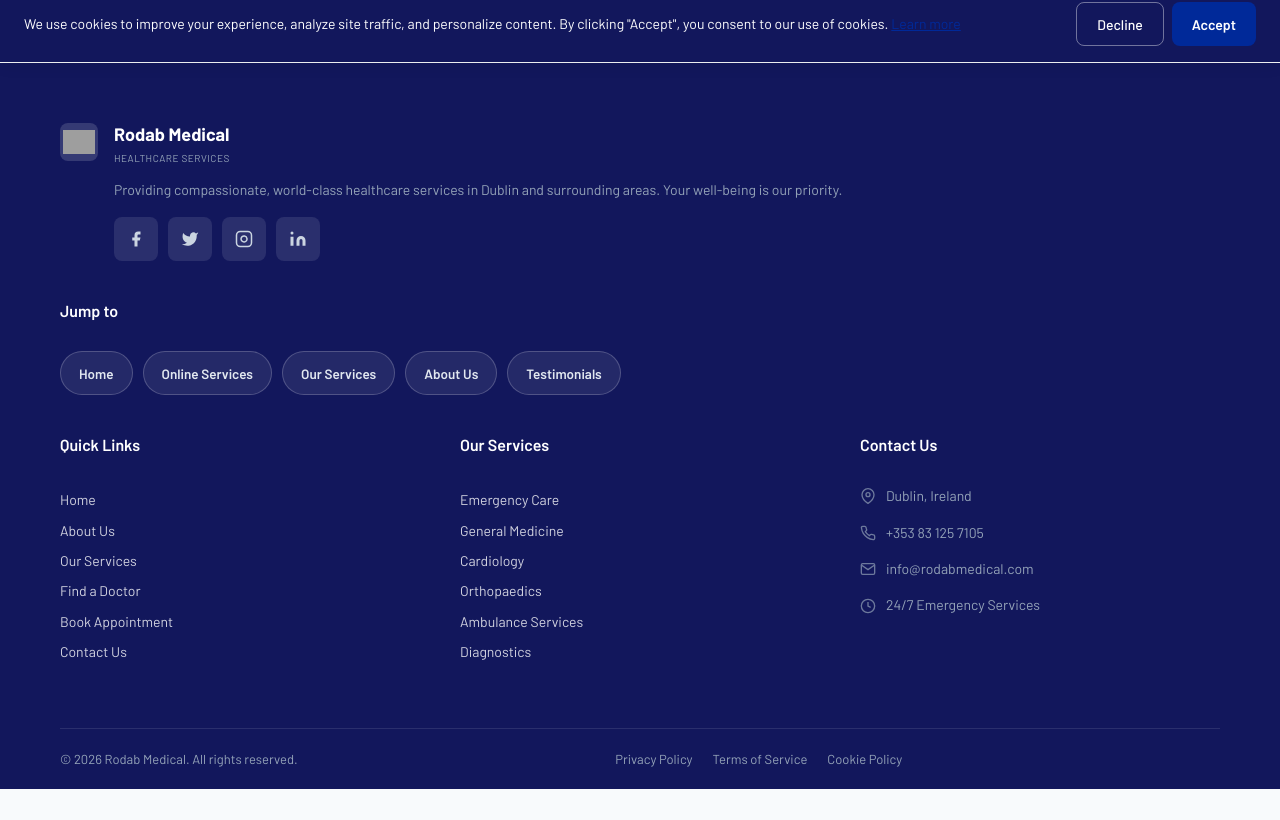
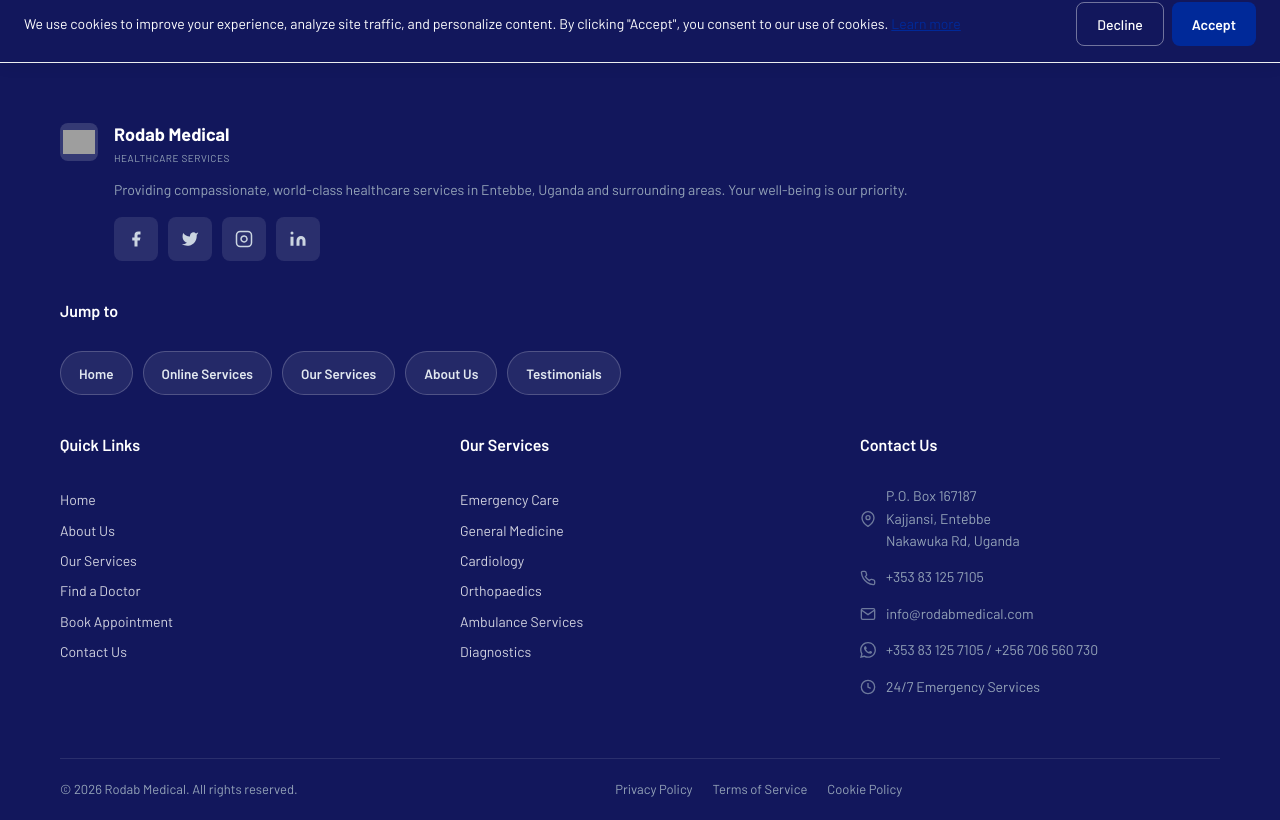
Before and after one commit to tatney/Rodab-Medical, a React (Vite) app in the folder client/: page /sos in a window 1280 px wide. Shown: the part 738-1558 px from the top of the page. Before the commit the page ends 1527 px from the top, so only its background shows below. Built offline with nearby package versions, Linux system fonts and the light colour scheme; grey boxes are pictures that could not be loaded.

Commit message:
Update contact info to Uganda address and WhatsApp numbers

```diff
--- a/client/src/components/Footer.jsx
+++ b/client/src/components/Footer.jsx
@@ -141,7 +141,7 @@
                   <path d="M21 10c0 7-9 13-9 13s-9-6-9-13a9 9 0 0118 0z" />
                   <circle cx="12" cy="10" r="3" />
                 </svg>
-                <span>{t('footer.location')}</span>
+                <span style={{ whiteSpace: 'pre-line' }}>{t('footer.address')}</span>
               </div>
               <div style={styles.contactItem}>
                 <svg width="16" height="16" viewBox="0 0 24 24" fill="none" stroke="currentColor" strokeWidth="2" style={styles.contactIcon} aria-hidden="true">
@@ -155,6 +155,12 @@
                   <polyline points="22,6 12,13 2,6" />
                 </svg>
                 <a href="mailto:info@rodabmedical.com" style={styles.contactLink}>{t('footer.emailAddress')}</a>
+              </div>
+              <div style={styles.contactItem}>
+                <svg width="16" height="16" viewBox="0 0 24 24" fill="currentColor" style={styles.contactIcon} aria-hidden="true">
+                  <path d="M17.472 14.382c-.297-.149-1.758-.867-2.03-.967-.273-.099-.471-.148-.67.15-.197.297-.767.966-.94 1.164-.173.199-.347.223-.644.075-.297-.15-1.255-.463-2.39-1.475-.883-.788-1.48-1.761-1.653-2.059-.173-.297-.018-.458.13-.606.134-.133.298-.347.446-.52.149-.174.198-.298.298-.497.099-.198.05-.371-.025-.52-.075-.149-.669-1.612-.916-2.207-.242-.579-.487-.5-.669-.51-.173-.008-.371-.01-.57-.01-.198 0-.52.074-.792.372-.272.297-1.04 1.016-1.04 2.479 0 1.462 1.065 2.875 1.213 3.074.149.198 2.096 3.2 5.077 4.487.709.306 1.262.489 1.694.625.712.227 1.36.195 1.871.118.571-.085 1.758-.719 2.006-1.413.248-.694.248-1.289.173-1.413-.074-.124-.272-.198-.57-.347m-5.421 7.403h-.004a9.87 9.87 0 01-5.031-1.378l-.361-.214-3.741.982.998-3.648-.235-.374a9.86 9.86 0 01-1.51-5.26c.001-5.45 4.436-9.884 9.888-9.884 2.64 0 5.122 1.03 6.988 2.898a9.825 9.825 0 012.893 6.994c-.003 5.45-4.437 9.884-9.885 9.884m8.413-18.297A11.815 11.815 0 0012.05 0C5.495 0 .16 5.335.157 11.892c0 2.096.547 4.142 1.588 5.945L.057 24l6.305-1.654a11.882 11.882 0 005.683 1.448h.005c6.554 0 11.89-5.335 11.893-11.893a11.821 11.821 0 00-3.48-8.413z" />
+                </svg>
+                <a href="https://wa.me/353831257105" target="_blank" rel="noopener noreferrer" style={styles.contactLink}>{t('footer.whatsappNumber')}</a>
               </div>
               <div style={styles.contactItem}>
                 <svg width="16" height="16" viewBox="0 0 24 24" fill="none" stroke="currentColor" strokeWidth="2" style={styles.contactIcon} aria-hidden="true">
--- a/client/src/components/SEO.jsx
+++ b/client/src/components/SEO.jsx
@@ -3,15 +3,15 @@
 
 const siteConfig = {
   name: 'Rodab Medical Hospital',
-  description: 'Compassionate healthcare services in Dublin, Ireland. Emergency care, cardiology, neurology, orthopedics, and more. Open 24/7.',
+  description: 'Compassionate healthcare services in Entebbe, Uganda. Emergency care, cardiology, neurology, orthopedics, and more. Open 24/7.',
   url: 'https://rodabmed.vercel.app',
   logo: 'https://cemaqackwtqkkqxlkttn.supabase.co/storage/v1/object/public/images/logo-footer.png',
   phone: '+353831257105',
   email: 'info@rodabmedical.com',
   address: {
-    street: 'Dublin',
-    city: 'Dublin',
-    country: 'Ireland',
+    street: 'Nakawuka Rd, Kajjansi',
+    city: 'Entebbe',
+    country: 'Uganda',
   },
 }
 
@@ -59,7 +59,7 @@
 }
 
 export default function SEO({ title, description, jsonLd, url }) {
-  const pageTitle = title ? `${title} | ${siteConfig.name}` : `${siteConfig.name} - Compassionate Healthcare in Dublin`
+  const pageTitle = title ? `${title} | ${siteConfig.name}` : `${siteConfig.name} - Compassionate Healthcare in Entebbe, Uganda`
   const pageDescription = description || siteConfig.description
   const pageUrl = url ? `${siteConfig.url}${url}` : siteConfig.url
   const structuredData = jsonLd || defaultJsonLd
--- a/client/src/i18n/translations/ar.js
+++ b/client/src/i18n/translations/ar.js
@@ -92,7 +92,7 @@
   footer: {
     brandSub: 'خدمات الرعاية الصحية',
     aboutText:
-      'نقدم خدمات رعاية صحية عالمية المستوى مليئة بالرحمة في دبلن والمناطق المحيطة بها. صحتكم هي أولويتنا.',
+      'نقدم خدمات رعاية صحية عالمية المستوى مليئة بالرحمة في إنتيبي، أوغندا والمناطق المحيطة بها. صحتكم هي أولويتنا.',
     quickLinks: 'روابط سريعة',
     home: 'الرئيسية',
     aboutUs: 'من نحن',
@@ -114,8 +114,9 @@
     ambulanceServices: 'خدمات الإسعاف',
     diagnostics: 'التشخيص',
     contactHeading: 'اتصل بنا',
-    location: 'دبلن، أيرلندا',
+    address: 'ص.ب 167187\nكاجانسي، إنتيبي\nطريق ناكاوكا، أوغندا',
     phoneNumber: '+353 83 125 7105',
+    whatsappNumber: '+353 83 125 7105 / +256 706 560 730',
     emailAddress: 'info@rodabmedical.com',
     emergencyHours: 'خدمات الطوارئ على مدار الساعة',
     copyright: 'روداب الطبية. جميع الحقوق محفوظة.',
@@ -135,7 +136,7 @@
   home: {
     seoTitle: 'الرئيسية',
     seoDescription:
-      'خدمات رعاية صحية برحمة في دبلن، أيرلندا. رعاية الطوارئ وأمراض القلب والأعصاب وجراحة العظام والمزيد. على مدار الساعة.',
+      'خدمات رعاية صحية برحمة في إنتيبي، أوغندا. رعاية الطوارئ وأمراض القلب والأعصاب وجراحة العظام والمزيد. على مدار الساعة.',
     slides: [
       {
         title: 'رعاية صحية برحمة',
@@ -302,7 +303,7 @@
   about: {
     seoTitle: 'من نحن',
     seoDescription:
-      'تعرّف على رسالة مستشفى روداب الطبية وفريقها والتزامها بتقديم رعاية صحية رحيمة في دبلن.',
+      'تعرّف على رسالة مستشفى روداب الطبية وفريقها والتزامها بتقديم رعاية صحية رحيمة في إنتيبي، أوغندا.',
     heading: 'عن روداب الطبية',
     heroText:
       'مؤسسة رعاية صحية رائدة ملتزمة بتقديم خدمات طبية عالمية المستوى وبرحمة لمجتمعنا.',
@@ -434,7 +435,7 @@
       {
         title: '9. اتصل بنا',
         content:
-          'لأي أسئلة حول سياسة الخصوصية هذه أو لممارسة حقوقك في البيانات، تواصل مع مسؤول حماية البيانات لدينا على privacy@rodabmed.com. يمكنك أيضاً الكتابة إلى: مسؤول حماية البيانات، مستشفى روداب الطبية، بيروت، لبنان.',
+          'لأي أسئلة حول سياسة الخصوصية هذه أو لممارسة حقوقك في البيانات، تواصل مع مسؤول حماية البيانات لدينا على privacy@rodabmed.com. يمكنك أيضاً الكتابة إلى: مسؤول حماية البيانات، مستشفى روداب الطبية، ص.ب 167187، كاجانسي، إنتيبي، أوغندا.',
       },
     ],
   },
@@ -549,7 +550,7 @@
     patientName: 'اسم المريض',
     patientNamePlaceholder: 'الاسم الكامل للمريض',
     contactPhone: 'هاتف الاتصال',
-    contactPhonePlaceholder: '+961 XX XXX XXX',
+    contactPhonePlaceholder: '+256 7XX XXX XXX',
     pickupLocation: 'موقع الالتقاط',
     pickupPlaceholder: 'العنوان أو معلم مميز',
     useMyLocation: 'استخدم موقعي',
--- a/client/src/i18n/translations/en.js
+++ b/client/src/i18n/translations/en.js
@@ -92,7 +92,7 @@
   footer: {
     brandSub: 'Healthcare Services',
     aboutText:
-      'Providing compassionate, world-class healthcare services in Dublin and surrounding areas. Your well-being is our priority.',
+      'Providing compassionate, world-class healthcare services in Entebbe, Uganda and surrounding areas. Your well-being is our priority.',
     quickLinks: 'Quick Links',
     home: 'Home',
     aboutUs: 'About Us',
@@ -114,8 +114,9 @@
     ambulanceServices: 'Ambulance Services',
     diagnostics: 'Diagnostics',
     contactHeading: 'Contact Us',
-    location: 'Dublin, Ireland',
+    address: 'P.O. Box 167187\nKajjansi, Entebbe\nNakawuka Rd, Uganda',
     phoneNumber: '+353 83 125 7105',
+    whatsappNumber: '+353 83 125 7105 / +256 706 560 730',
     emailAddress: 'info@rodabmedical.com',
     emergencyHours: '24/7 Emergency Services',
     copyright: 'Rodab Medical. All rights reserved.',
@@ -135,7 +136,7 @@
   home: {
     seoTitle: 'Home',
     seoDescription:
-      'Compassionate healthcare services in Dublin, Ireland. Emergency care, cardiology, neurology, orthopedics, and more. Open 24/7.',
+      'Compassionate healthcare services in Entebbe, Uganda. Emergency care, cardiology, neurology, orthopedics, and more. Open 24/7.',
     slides: [
       {
         title: 'Compassionate Healthcare',
@@ -306,7 +307,7 @@
   about: {
     seoTitle: 'About Us',
     seoDescription:
-      "Learn about Rodab Medical's mission, team, and commitment to providing compassionate healthcare in Dublin.",
+      "Learn about Rodab Medical's mission, team, and commitment to providing compassionate healthcare in Entebbe, Uganda.",
     heading: 'About Rodab Medical',
     heroText:
       'A leading healthcare institution dedicated to providing compassionate, world-class medical services to our community.',
@@ -438,7 +439,7 @@
       {
         title: '9. Contact Us',
         content:
-          'For questions about this privacy policy or to exercise your data rights, contact our Data Protection Officer at privacy@rodabmed.com. You may also write to: Data Protection Officer, Rodab Medical Hospital, Beirut, Lebanon.',
+          'For questions about this privacy policy or to exercise your data rights, contact our Data Protection Officer at privacy@rodabmed.com. You may also write to: Data Protection Officer, Rodab Medical Hospital, P.O. Box 167187, Kajjansi, Entebbe, Uganda.',
       },
     ],
   },
@@ -553,7 +554,7 @@
     patientName: 'Patient Name',
     patientNamePlaceholder: 'Full name of the patient',
     contactPhone: 'Contact Phone',
-    contactPhonePlaceholder: '+961 XX XXX XXX',
+    contactPhonePlaceholder: '+256 7XX XXX XXX',
     pickupLocation: 'Pickup Location',
     pickupPlaceholder: 'Address or landmark',
     useMyLocation: 'Use My Location',
--- a/client/src/i18n/translations/fr.js
+++ b/client/src/i18n/translations/fr.js
@@ -92,7 +92,7 @@
   footer: {
     brandSub: 'Services de santé',
     aboutText:
-      'Des services de santé de classe mondiale, prodigués avec compassion à Dublin et dans les environs. Votre bien-être est notre priorité.',
+      'Des services de santé de classe mondiale, prodigués avec compassion à Entebbe, en Ouganda et dans les environs. Votre bien-être est notre priorité.',
     quickLinks: 'Liens rapides',
     home: 'Accueil',
     aboutUs: 'À propos',
@@ -114,8 +114,9 @@
     ambulanceServices: 'Services d’ambulance',
     diagnostics: 'Diagnostic',
     contactHeading: 'Contactez-nous',
-    location: 'Dublin, Irlande',
+    address: 'Boîte postale 167187\nKajjansi, Entebbe\nNakawuka Rd, Ouganda',
     phoneNumber: '+353 83 125 7105',
+    whatsappNumber: '+353 83 125 7105 / +256 706 560 730',
     emailAddress: 'info@rodabmedical.com',
     emergencyHours: 'Urgences 24h/24',
     copyright: 'Rodab Medical. Tous droits réservés.',
@@ -135,7 +136,7 @@
   home: {
     seoTitle: 'Accueil',
     seoDescription:
-      'Services de santé avec compassion à Dublin, en Irlande. Urgences, cardiologie, neurologie, orthopédie et plus encore. Ouvert 24h/24.',
+      'Services de santé avec compassion à Entebbe, en Ouganda. Urgences, cardiologie, neurologie, orthopédie et plus encore. Ouvert 24h/24.',
     slides: [
       {
         title: 'Des soins avec compassion',
@@ -306,7 +307,7 @@
   about: {
     seoTitle: 'À propos',
     seoDescription:
-      'Découvrez la mission de Rodab Medical, son équipe et son engagement à offrir des soins de santé compatissants à Dublin.',
+      'Découvrez la mission de Rodab Medical, son équipe et son engagement à offrir des soins de santé compatissants à Entebbe, en Ouganda.',
     heading: 'À propos de Rodab Medical',
     heroText:
       'Une institution de santé de premier plan dédiée à fournir des services médicaux compatissants et de classe mondiale à notre communauté.',
@@ -438,7 +439,7 @@
       {
         title: '9. Contactez-nous',
         content:
-          'Pour toute question sur cette politique ou pour exercer vos droits, contactez notre délégué à la protection des données à privacy@rodabmed.com. Vous pouvez également écrire à : Délégué à la protection des données, Hôpital Rodab Medical, Beyrouth, Liban.',
+          'Pour toute question sur cette politique ou pour exercer vos droits, contactez notre délégué à la protection des données à privacy@rodabmed.com. Vous pouvez également écrire à : Délégué à la protection des données, Hôpital Rodab Medical, Boîte postale 167187, Kajjansi, Entebbe, Ouganda.',
       },
     ],
   },
@@ -553,7 +554,7 @@
     patientName: 'Nom du patient',
     patientNamePlaceholder: 'Nom complet du patient',
     contactPhone: 'Téléphone de contact',
-    contactPhonePlaceholder: '+961 XX XXX XXX',
+    contactPhonePlaceholder: '+256 7XX XXX XXX',
     pickupLocation: 'Lieu de prise en charge',
     pickupPlaceholder: 'Adresse ou repère',
     useMyLocation: 'Utiliser ma position',
--- a/client/src/pages/AmbulancePage.jsx
+++ b/client/src/pages/AmbulancePage.jsx
@@ -402,7 +402,7 @@
           <input id="ambulance-patient-name" name="patientName" type="text" required value={form.patientName} onChange={handleChange} placeholder="Full name" style={{ ...inputStyle, marginBottom: 16 }} />
 
           <label htmlFor="ambulance-contact-phone" style={labelStyle}>Contact Phone</label>
-          <input id="ambulance-contact-phone" name="contactPhone" type="tel" required value={form.contactPhone} onChange={handleChange} placeholder="+961 XX XXX XXX" style={{ ...inputStyle, marginBottom: 16 }} />
+          <input id="ambulance-contact-phone" name="contactPhone" type="tel" required value={form.contactPhone} onChange={handleChange} placeholder="+256 7XX XXX XXX" style={{ ...inputStyle, marginBottom: 16 }} />
 
           <label htmlFor="ambulance-location" style={labelStyle}>Location</label>
           <div className="location-row">
--- a/client/src/pages/FAQsPage.jsx
+++ b/client/src/pages/FAQsPage.jsx
@@ -12,7 +12,7 @@
   }
 
   const contactLine = t('faqs.contactLine')
-    .replace('{phone}', '+961 1 234 567')
+    .replace('{phone}', '+256 706 560 730')
     .replace('{email}', 'info@rodabmed.com')
 
   return (
--- a/client/src/pages/PoliciesPage.jsx
+++ b/client/src/pages/PoliciesPage.jsx
@@ -47,7 +47,7 @@
           {t('policies.footerNote')}
         </p>
         <p style={{ fontSize: 14, color: 'var(--text-muted)', margin: '4px 0 0' }}>
-          Phone: <strong><a href="tel:+9611234567" style={{ color: 'inherit' }}>+961 1 234 567</a></strong> &nbsp;|&nbsp; Email: <strong><a href="mailto:info@rodabmed.com" style={{ color: 'inherit' }}>info@rodabmed.com</a></strong>
+          Phone/WhatsApp: <strong><a href="tel:+256706560730" style={{ color: 'inherit' }}>+256 706 560 730</a></strong> &nbsp;|&nbsp; Email: <strong><a href="mailto:info@rodabmed.com" style={{ color: 'inherit' }}>info@rodabmed.com</a></strong>
         </p>
       </div>
     </main>
--- a/client/src/pages/SOSPage.jsx
+++ b/client/src/pages/SOSPage.jsx
@@ -222,7 +222,7 @@
               {t('sos.emergencyContacts')}
             </p>
             <p style={{ fontSize: 13, color: 'var(--text-body)' }}>
-              {t('sos.ambulance')} <strong>111</strong> &nbsp;|&nbsp; {t('sos.hospital')} <strong>+961 1 234 567</strong>
+              {t('sos.ambulance')} <strong>111</strong> &nbsp;|&nbsp; {t('sos.hospital')} <strong>+256 706 560 730</strong>
             </p>
           </div>
         </div>
--- a/client/src/utils/geolocation.js
+++ b/client/src/utils/geolocation.js
@@ -49,7 +49,7 @@
       const ip = await getIPLocation()
       return { ...ip, source: 'ip' }
     } catch {
-      return { lat: 33.8938, lng: 35.5018, source: 'default', city: 'Beirut' }
+      return { lat: 0.0561, lng: 32.4556, source: 'default', city: 'Entebbe' }
     }
   }
 }
--- a/client/src/utils/pdf.js
+++ b/client/src/utils/pdf.js
@@ -3,8 +3,8 @@
 
 const HOSPITAL = {
   name: 'Rodab Medical Hospital',
-  address: 'Main Street, Beirut, Lebanon',
-  phone: '+961 1 234 567',
+  address: 'P.O. Box 167187, Nakawuka Rd, Kajjansi, Entebbe, Uganda',
+  phone: '+353 83 125 7105 / +256 706 560 730',
   email: 'info@rodabmedical.com',
 }
 
```
Also changed, not shown: 1 other file (tests, documents, lock files or other folders).
